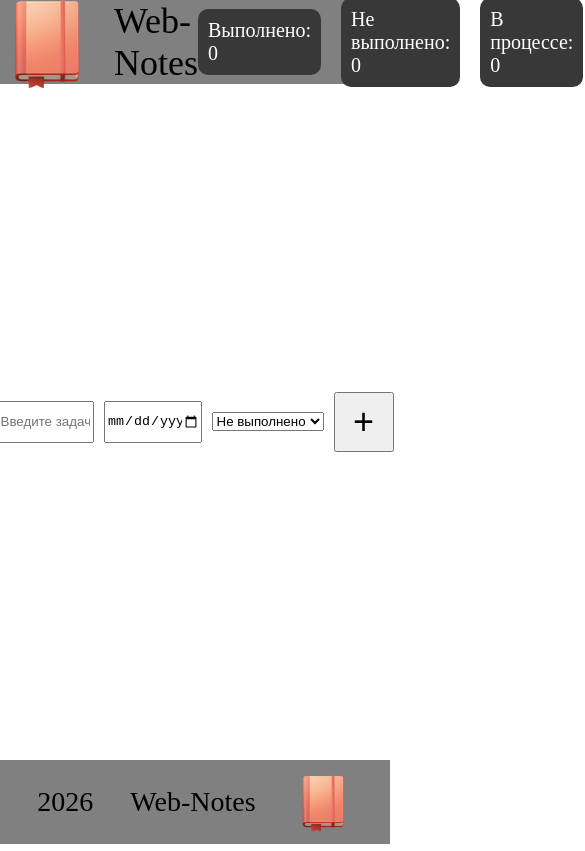
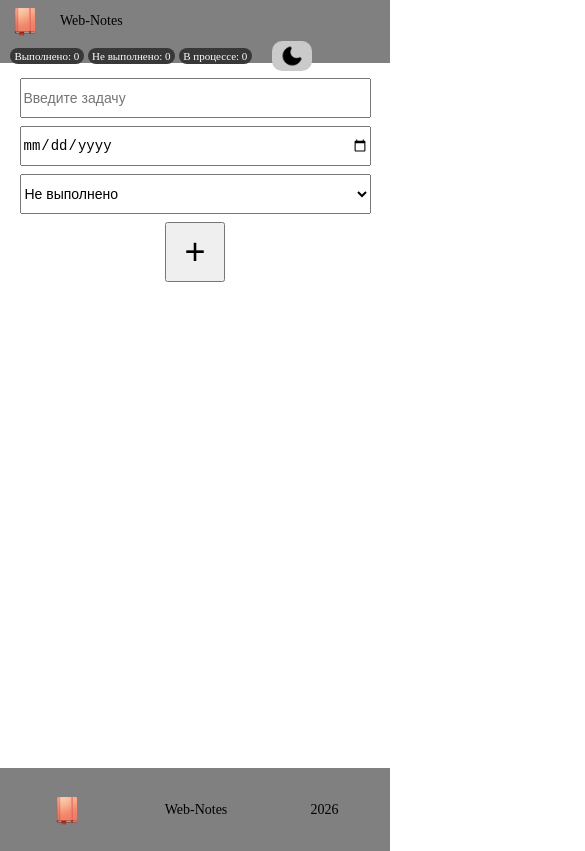
Before and after one commit to zired29-arch/web-notes, a plain HTML site: page index.html in a window 390 px wide. Both pictures are taken after a click on the button "Создать заметку". Shown: the top 851 px of the page, 585 px wide, since content can reach past the window. Drawn offline with Linux system fonts and the light colour scheme.

Commit message:
fixed adaptive styles

```diff
--- a/index.html
+++ b/index.html
@@ -9,7 +9,7 @@
 <body>
     <header>
         <div class="header-left">
-            <div><img src="./img/notebook.png"></div>
+            <div class="logo"><img src="./img/notebook.png"></div>
             <div>Web-Notes</div>
         </div>
             <div class="header-right">
--- a/style.css
+++ b/style.css
@@ -202,3 +202,121 @@ footer img {
     height: 60px;
     width: 60px;
 }
+
+@media (orientation: portrait) and (max-width: 768px) {
+    header {
+        height: 6vh;
+        font-size: 14px;
+        padding: 6px 10px;
+        flex-wrap: wrap;
+        gap: 5px;
+    }
+
+    .logo img {
+        height: 30px;
+        width: 30px;
+    }
+
+    .header-left {
+        font-size: 14px;
+    }
+
+    .header-right {
+        padding-right: 0;
+    }
+
+    .statistics {
+        color: white;
+        font-size: 11px;
+        padding-right: 0;
+        gap: 4px;
+        flex-wrap: wrap;
+        justify-content: center;
+    }
+
+    .statistics div {
+        padding: 0.2em 0.4em;
+        background-color: rgb(56, 56, 56);
+        border-radius: 8px;
+    }
+
+    .theme img {
+        width: 28px;
+        height: 28px;
+    }
+
+    main {
+        height: 80vh;
+        gap: 20px;
+        padding: 15px 10px;
+        justify-content: flex-start;
+    }
+
+    .input-block {
+        flex-direction: column;
+        gap: 8px;
+    }
+
+    .input-block input {
+        width: 90vw;
+        height: 40px;
+        font-size: 14px;
+    }
+
+    .input-block .select-status {
+        width: 90vw;
+        height: 40px;
+        font-size: 14px;
+    }
+
+    .custom-btn {
+        padding: 8px 20px;
+        font-size: 14px;
+    }
+
+    .table {
+        width: 95vw;
+        max-height: 55vh;
+    }
+
+    table {
+        min-width: 500px;
+    }
+
+    th {
+        font-size: 12px;
+
+    }
+
+    td {
+        font-size: 11px;
+    }
+
+    td img {
+        width: 18px;
+        height: 18px;
+        margin: 0 5px;
+    }
+
+    td button {
+        padding: 4px;
+        border-radius: 8px;
+    }
+
+    td .select-status {
+        font-size: 11px;
+    }
+
+    footer {
+        height: 8vh;
+        font-size: 14px;
+        padding: 8px 10px;
+        flex-direction: row;
+        justify-content: space-around;
+    }
+
+    footer img {
+        height: 30px;
+        width: 30px;
+    }
+}
```
